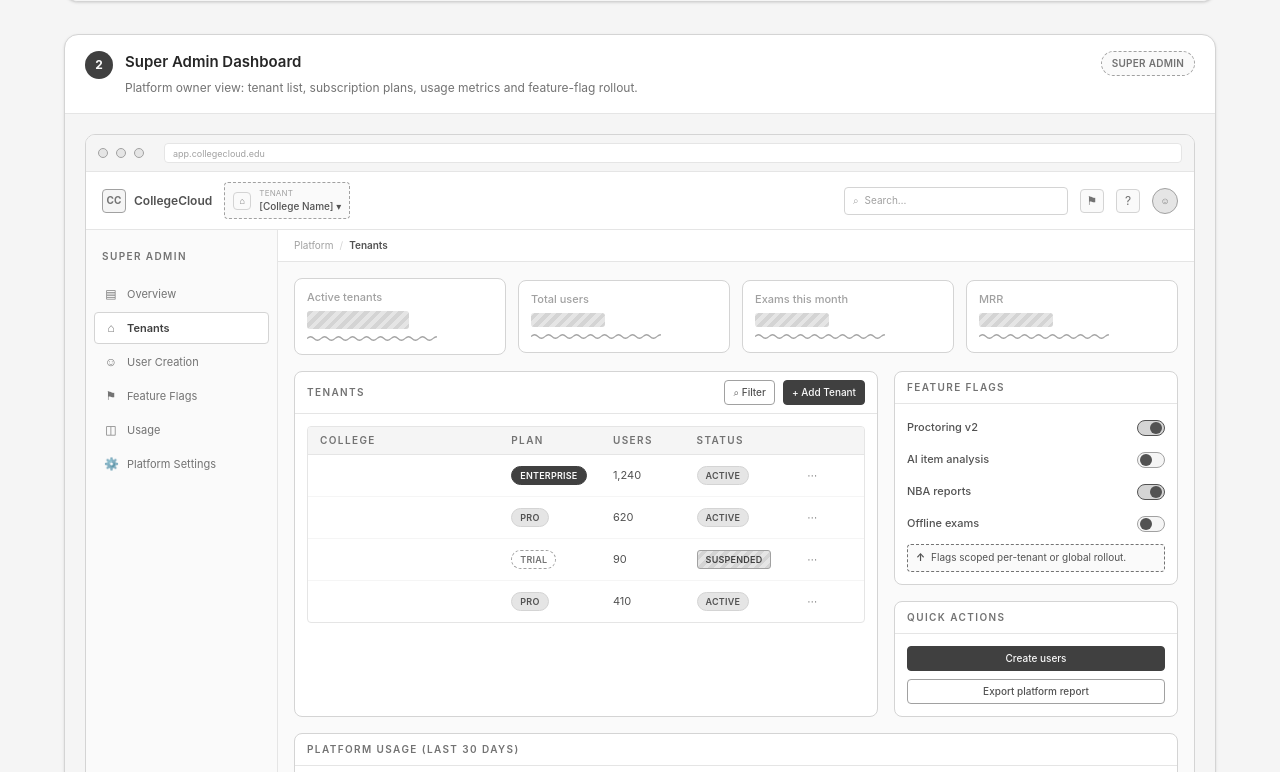
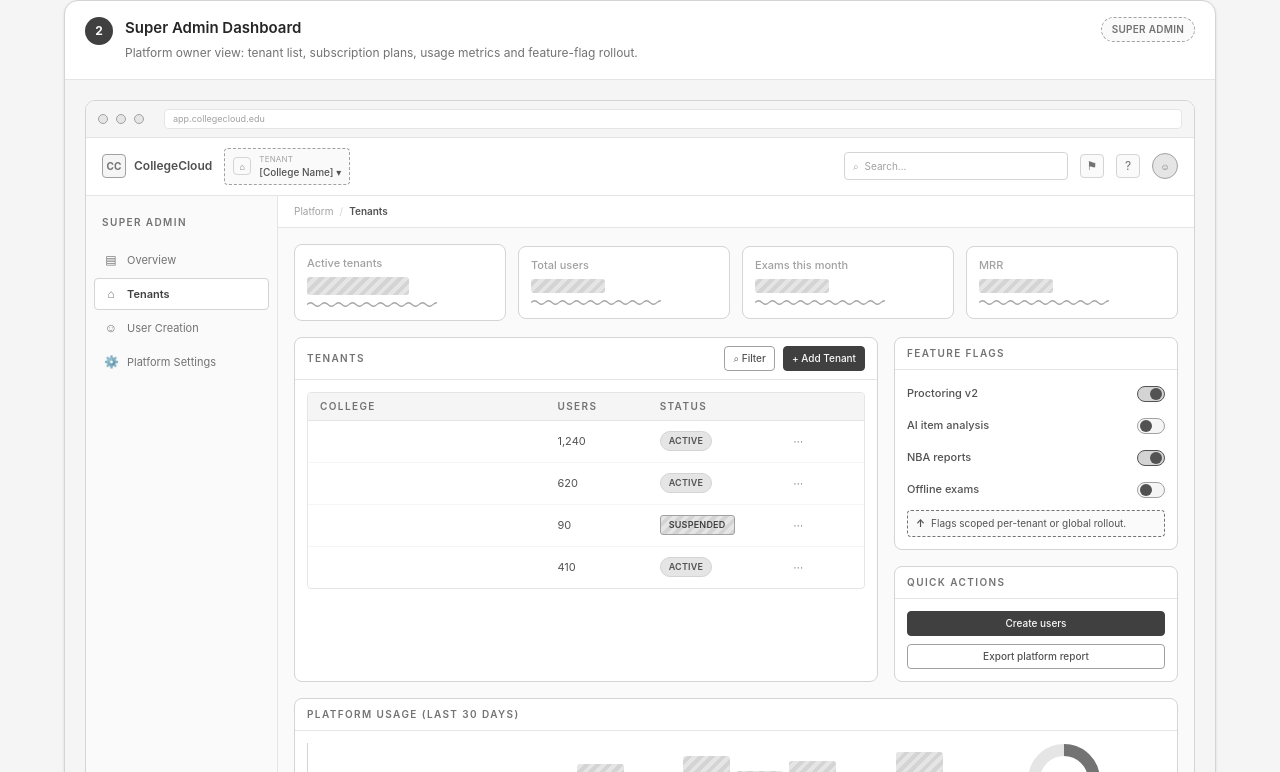
Before and after one commit to M4N0J-KUM4R/scholara, a Next.js app: page / in a window 1280 px wide. Shown: the part 1028-1800 px from the top of the page. Built offline with nearby package versions, Linux system fonts and the light colour scheme.

Commit message:
Remove retired super admin pages

```diff
--- a/app/page.tsx
+++ b/app/page.tsx
@@ -65,22 +65,6 @@ const screens: Screen[] = [
     desc: "Super Admin overview of platform health, active institutes and operational activity.",
     role: "Super Admin",
     render: () => <SuperAdminDestinationScreen kind="overview" />,
-  },
-  {
-    id: "super-admin-feature-flags",
-    n: 5,
-    title: "Feature Flags",
-    desc: "Global rollout controls for platform capabilities and tenant availability.",
-    role: "Super Admin",
-    render: () => <SuperAdminDestinationScreen kind="feature-flags" />,
-  },
-  {
-    id: "super-admin-usage",
-    n: 6,
-    title: "Platform Usage",
-    desc: "Cross-tenant activity, storage and adoption monitoring.",
-    role: "Super Admin",
-    render: () => <SuperAdminDestinationScreen kind="usage" />,
   },
   {
     id: "super-admin-settings",
--- a/components/wireframe/screens-part1.tsx
+++ b/components/wireframe/screens-part1.tsx
@@ -108,17 +108,16 @@ export function SuperAdminScreen() {
         >
           {showFilter ? (
             <div className="mb-3 flex items-center gap-2 rounded-md border border-dashed border-neutral-300 bg-neutral-50 p-2">
-              <Label>Plan</Label><button type="button" className="rounded border border-neutral-300 bg-white px-2 py-1 text-[10px]" onClick={() => notify("Showing Enterprise tenants")}>Enterprise</button>
+              <button type="button" className="rounded border border-neutral-300 bg-white px-2 py-1 text-[10px]" onClick={() => notify("Showing Enterprise tenants")}>Enterprise</button>
               <button type="button" className="rounded border border-neutral-300 bg-white px-2 py-1 text-[10px]" onClick={() => notify("Showing active tenants")}>Active only</button>
               <button type="button" className="ml-auto text-[10px] text-neutral-500 underline" onClick={() => setShowFilter(false)}>Close</button>
             </div>
           ) : null}
           <Table
-            columns={["College", "Plan", "Users", "Status", ""]}
-            widths={["2fr", "1fr", "0.8fr", "1fr", "0.6fr"]}
+            columns={["College", "Users", "Status", ""]}
+            widths={["2fr", "0.8fr", "1fr", "0.6fr"]}
             rows={tenants.map((tenant, index) => [
               <button key="name" type="button" className="text-left" onClick={() => notify(`${tenant} details opened`)}><Line w={["80%", "70%", "85%", "60%"][index]} /></button>,
-              <Badge key="plan" tone={index === 0 ? "dark" : index === 2 ? "outline" : undefined}>{index === 0 ? "Enterprise" : index === 2 ? "Trial" : "Pro"}</Badge>,
               ["1,240", "620", "90", "410"][index],
               <button key="status" type="button" onClick={() => notify(`${tenant} status details opened`)}><Badge tone={index === 2 ? "hatch" : undefined}>{index === 2 ? "Suspended" : "Active"}</Badge></button>,
               <div key="actions" className="relative"><Btn size="sm" variant="ghost" onClick={() => setOpenTenant(openTenant === tenant ? null : tenant)}>⋯</Btn>{openTenant === tenant ? <div className="absolute right-0 top-8 z-10 flex w-32 flex-col gap-1 rounded-md border border-neutral-300 bg-white p-1 shadow-sm"><button type="button" className="px-2 py-1 text-left text-[10px] hover:bg-neutral-100" onClick={() => notify(`${tenant} opened`)}>View details</button><button type="button" className="px-2 py-1 text-left text-[10px] hover:bg-neutral-100" onClick={() => notify(`${tenant} settings opened`)}>Manage settings</button><button type="button" className="px-2 py-1 text-left text-[10px] hover:bg-neutral-100" onClick={() => notify(`${tenant} action confirmed`)}>Suspend tenant</button></div> : null}</div>,
--- a/components/wireframe/shell.tsx
+++ b/components/wireframe/shell.tsx
@@ -156,9 +156,7 @@ export const roleNav = {
     { glyph: "▤", label: "Overview", href: "#super-admin-overview" },
     { glyph: "⌂", label: "Tenants", href: "#super-admin" },
     { glyph: "☺", label: "User Creation", href: "#super-admin-user-creation" },
-    { glyph: "⚑", label: "Feature Flags", href: "#super-admin-feature-flags" },
-    { glyph: "◫", label: "Usage" },
-    { glyph: "⚙", label: "Platform Settings" },
+    { glyph: "⚙", label: "Platform Settings", href: "#super-admin-settings" },
   ],
   collegeAdmin: [
     { glyph: "▤", label: "Dashboard" },
```
